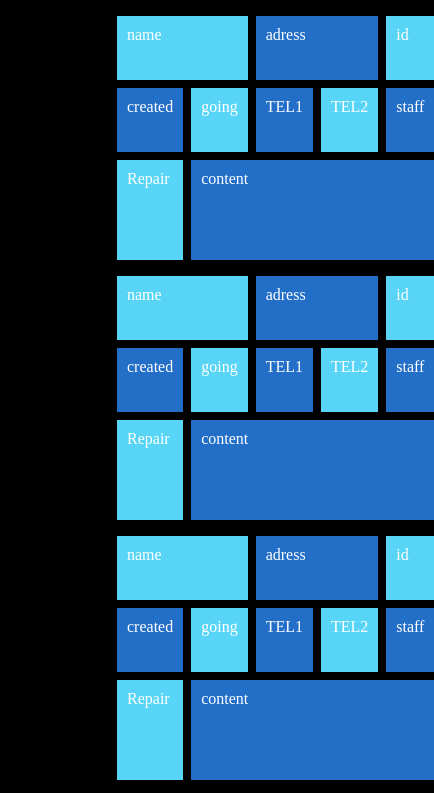
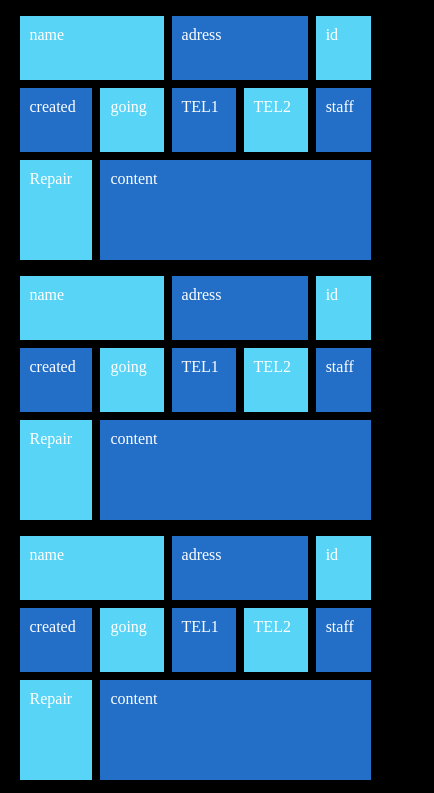
Before and after one commit to kaede0902/CSS3, a plain HTML site: page grid/ledger/index.html in a window 390 px wide. Shown: the top 793 px of the page, 434 px wide, since content can reach past the window. Drawn offline with Linux system fonts and the light colour scheme.

Commit message:
add @media 320 to 480

```diff
--- a/grid/ledger/style.css
+++ b/grid/ledger/style.css
@@ -57,3 +57,8 @@ body {
 .content {
     grid-column: 2/6;
 }
+@media (min-width: 320px) and (max-width: 480px) {
+    .wrapper {
+        width: 90%
+    }
+}
```
